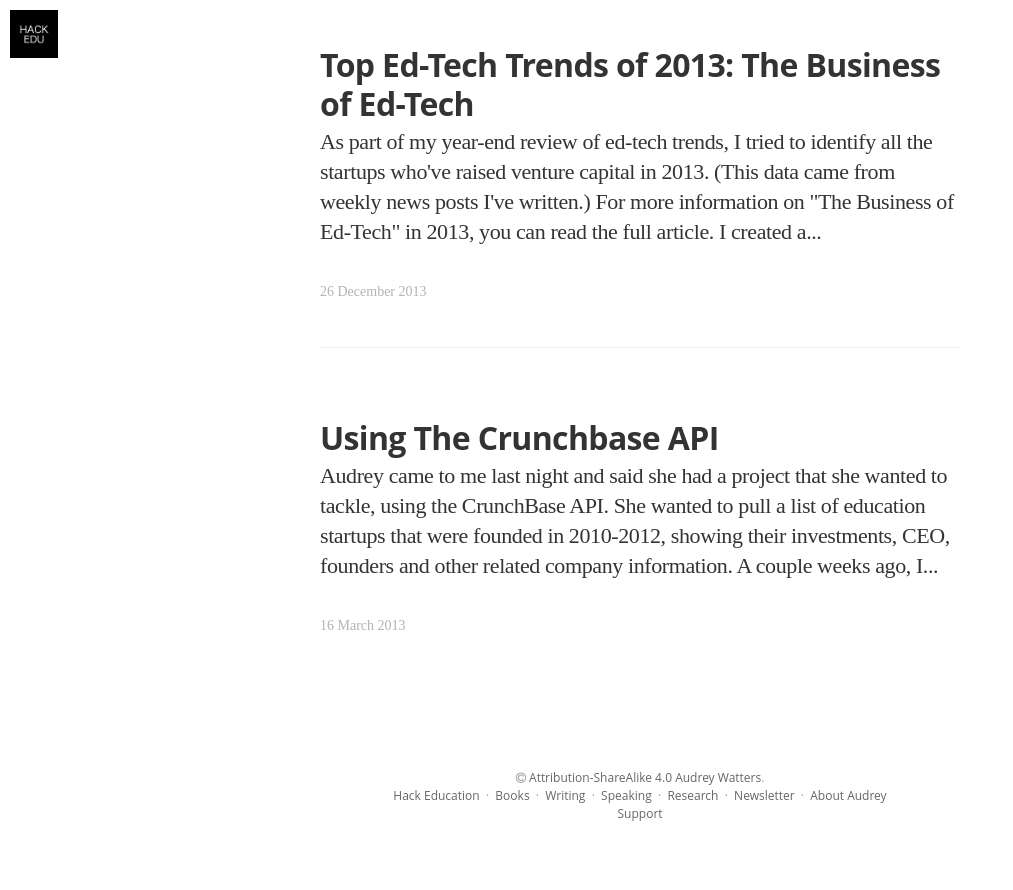
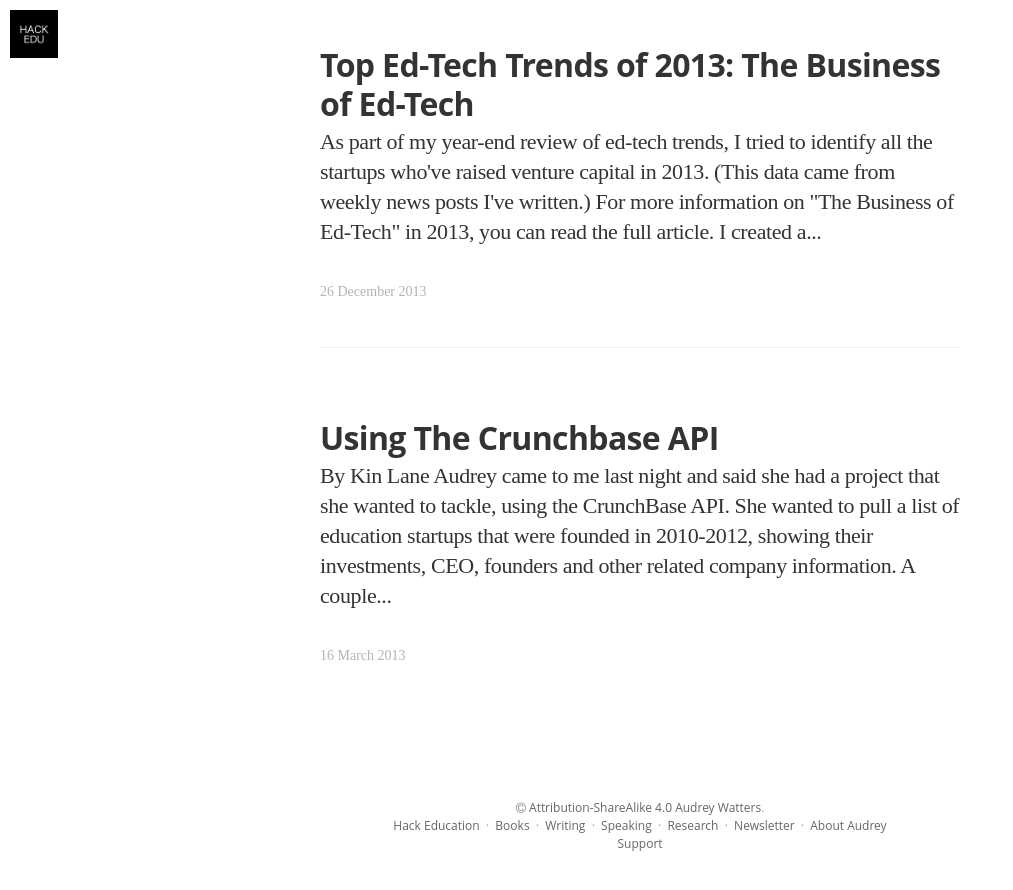
Before and after one commit to HackEducation/matrix, a Jekyll site: the page built from index.html, in a window 1280 px wide and 900 px high, scrolled down 2386 px. Shown: the top 890 px of the window, without its empty margins (0-1013 px from the left). Built offline with Jekyll 4.4.1, drawn with Linux system fonts in a browser that asks for light colours; nearby versions of some CDN libraries; some web fonts are replaced; Markdown is read by kramdown in place of the engine named in the settings; the list of posts is cut into pages by our own code.

Commit message:
update authorship

```diff
--- a/_posts/2013-03-16-using-the-crunchbase-api.html
+++ b/_posts/2013-03-16-using-the-crunchbase-api.html
@@ -5,10 +5,9 @@ sourceurl: http://matrix.hackeducation.com/2013/03/16/using-the-crunchbase-api/
 image:
 imagecredits:
 ---
-
-<p><a href="http://developer.crunchbase.com/" target="_blank"><img src="https://s3.amazonaws.com/kinlane-productions/api-evangelist/crunchbase/crunchbase-logo.png" alt="" width="200" align="right" /></a></p>
-
-<p><a href="http://hackeducation.com/">Audrey</a> came to me last night and said she had a project that she wanted to tackle, using the <a href="http://developer.crunchbase.com/">CrunchBase API</a>. She wanted to pull a list of education startups that were founded in 2010-2012, showing their investments, CEO, founders and other related company information.</p>
+<h3>By Kin Lane</h3>
+<br />
+<p><a href="http://developer.crunchbase.com/" target="_blank"><img src="https://s3.amazonaws.com/kinlane-productions/api-evangelist/crunchbase/crunchbase-logo.png" alt="" width="200" align="right" /></a><a href="http://hackeducation.com/">Audrey</a> came to me last night and said she had a project that she wanted to tackle, using the <a href="http://developer.crunchbase.com/">CrunchBase API</a>. She wanted to pull a list of education startups that were founded in 2010-2012, showing their investments, CEO, founders and other related company information.</p>
 
 <p>A couple weeks ago, I helped Audrey download a PHP Twitter bot, reverse engineer and make it work for an objective she had around Tweeting random responses to a certain type of tweet. I figured she was ready to see what it took to hack on an API and get the research data she needed.</p>
 
```
